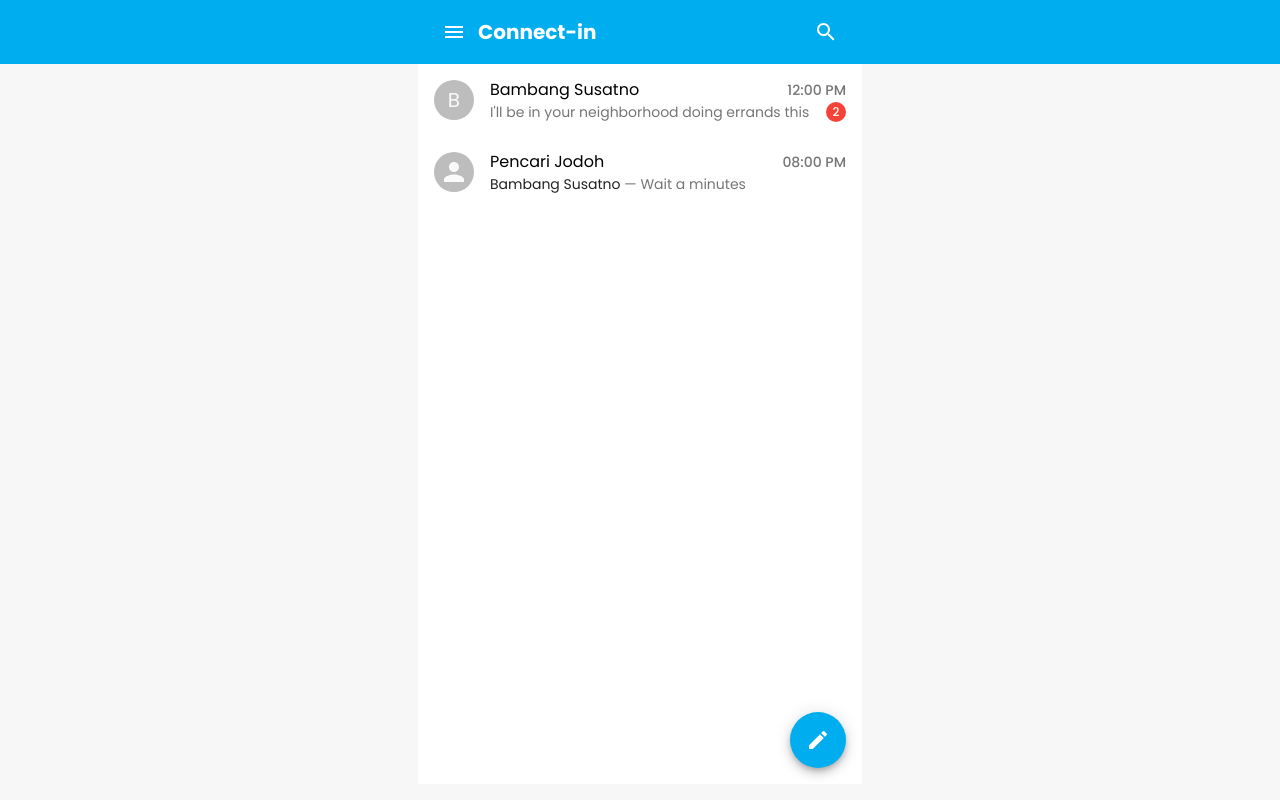
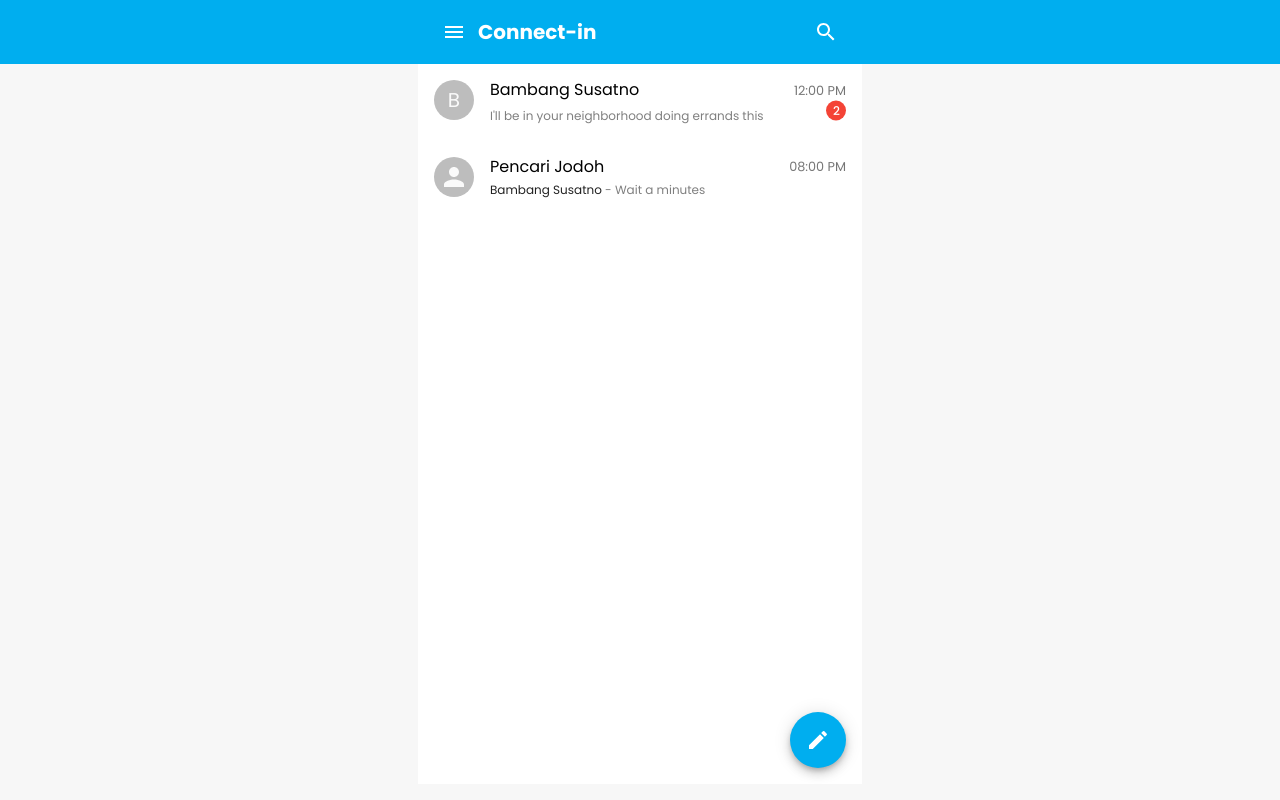
Before and after one commit to retry19/connectin-chat-app, a React (Create React App) app: page / in a window 1280 px wide. Built offline with nearby package versions, Linux system fonts and the light colour scheme.

Commit message:
style: change font weight

```diff
--- a/src/components/ChatItem/index.js
+++ b/src/components/ChatItem/index.js
@@ -33,7 +33,12 @@ const useStyles = makeStyles((theme) => ({
     alignItems: 'flex-end'
   },
   badge: {
-    marginRight: theme.spacing(2.5),
+    marginRight: theme.spacing(1.2),
+    marginTop: theme.spacing(1.3),
+  },
+  time: {
+    fontSize: '0.8rem',
+    fontWeight: 400
   }
 }));
 
@@ -47,33 +52,46 @@ function ChatItem({ title = '', description, sender, time, isDirectMessage = fal
         <Avatar alt={title || sender} src={photo} />
       </ListItemAvatar>
       <ListItemText
-        primary={title || sender}
+        primary={(
+          <Typography component="p" variant="body1">
+            {title || sender}
+          </Typography>
+        )}
         secondary={
           isDirectMessage
-            ? description
+            ? (
+              <Typography component="small" variant="caption" style={{ color: '#7f7f7f' }}>
+                {description}
+              </Typography>
+            )
             : (
               <>
                 <Typography
                   component="span"
-                  variant="body2"
+                  variant="caption"
                   className={classes.inline}
                   color="textPrimary"
                 >
                   {sender}
                 </Typography>
-                {` — ${description}`}
+                <Typography component="small" variant="caption" style={{ color: '#7f7f7f' }}>
+                  {` - ${description}`}
+                </Typography>
               </>
             )
         }
       />
       <ListItemSecondaryAction className={classes.flexTop}>
-        <Typography component="small" color="textSecondary" variant="subtitle2">{time}</Typography>
+        <Typography
+          component="small"
+          color="textSecondary"
+          variant="subtitle2"
+          className={classes.time}
+        >
+          {time}
+        </Typography>
         {newMessage ? (
           <Badge
-            anchorOrigin={{
-              vertical: 'center',
-              horizontal: 'center',
-            }}
             color="error"
             badgeContent={newMessage}
             className={classes.badge}
```
